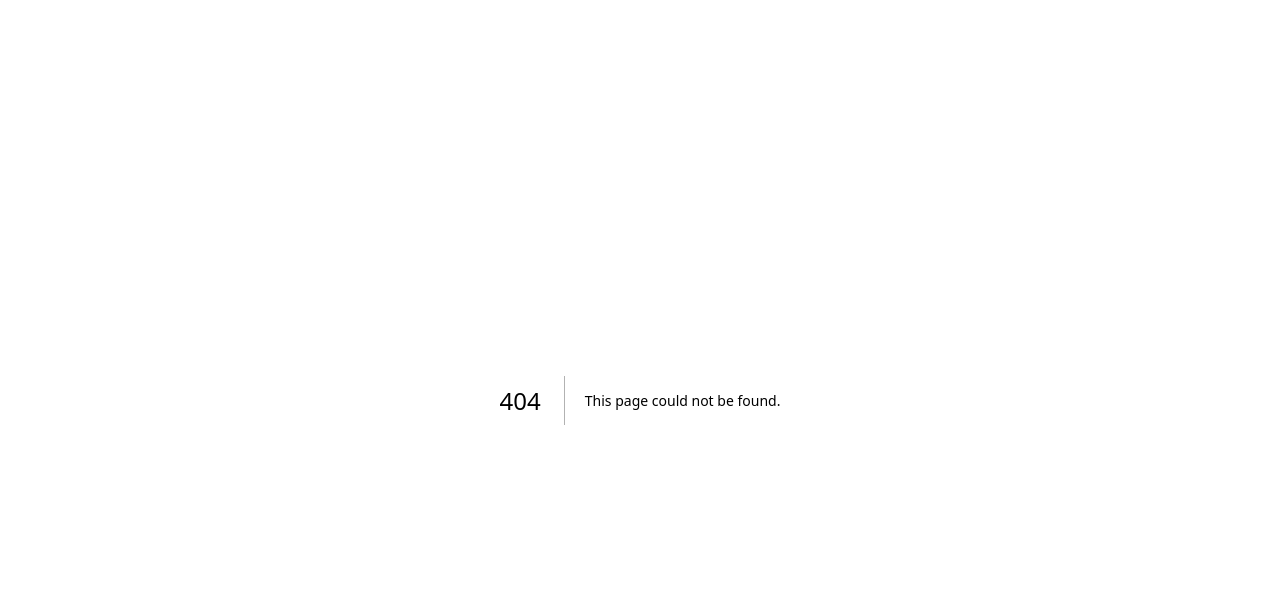
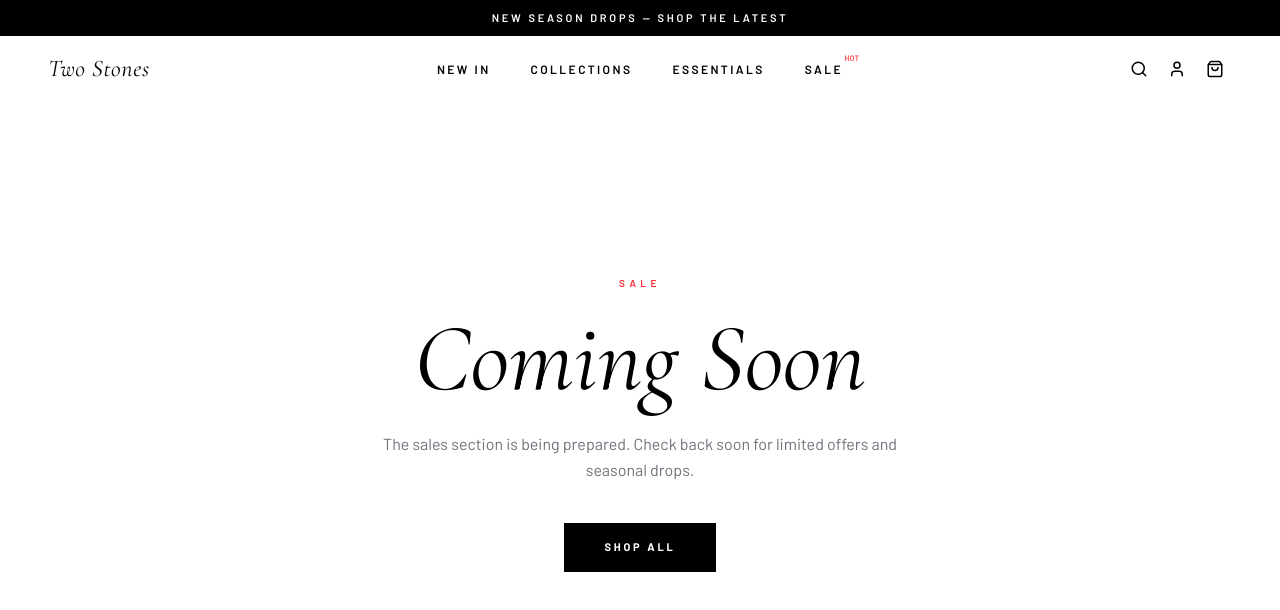
Before and after one commit to LefterisXefteris/rawurban, a Next.js app: page /sales in a window 1280 px wide. Before the commit this address had no page. Shown: the top 610 px of the page. Built offline with nearby package versions, Linux system fonts and the light colour scheme.

Commit message:
Add sales coming soon page

```diff
--- /dev/null
+++ b/app/sales/page.tsx
@@ -0,0 +1,31 @@
+import { Navbar } from "@/components/navbar/page";
+import Link from "next/link";
+
+export default function SalesPage() {
+  return (
+    <div className="min-h-screen bg-white">
+      <Navbar />
+
+      <main className="flex min-h-screen items-center justify-center px-4 pb-20 pt-32 md:px-8 lg:px-12">
+        <section className="mx-auto max-w-3xl text-center">
+          <p className="text-[10px] font-semibold uppercase tracking-[0.45em] text-red-500">
+            Sale
+          </p>
+          <h1 className="mt-5 font-serif italic text-6xl leading-none text-black md:text-8xl">
+            Coming Soon
+          </h1>
+          <p className="mx-auto mt-6 max-w-xl text-sm leading-relaxed text-zinc-500 md:text-base">
+            The sales section is being prepared. Check back soon for limited
+            offers and seasonal drops.
+          </p>
+          <Link
+            href="/collections/all"
+            className="mt-10 inline-flex bg-black px-10 py-4 text-[11px] font-bold uppercase tracking-[0.25em] text-white transition-opacity hover:opacity-70"
+          >
+            Shop All
+          </Link>
+        </section>
+      </main>
+    </div>
+  );
+}
--- a/components/navbar/page.tsx
+++ b/components/navbar/page.tsx
@@ -26,7 +26,7 @@ const navLinks = [
   { label: "New In",       href: "/collections/new-arrivals" },
   { label: "Collections",  href: "/collections/all" },
   { label: "Essentials",   href: "/collections/essentials" },
-  { label: "Sale",         href: "/collections/all", hot: true },
+  { label: "Sale",         href: "/sales", hot: true },
 ];
 
 export function Navbar() {
```
